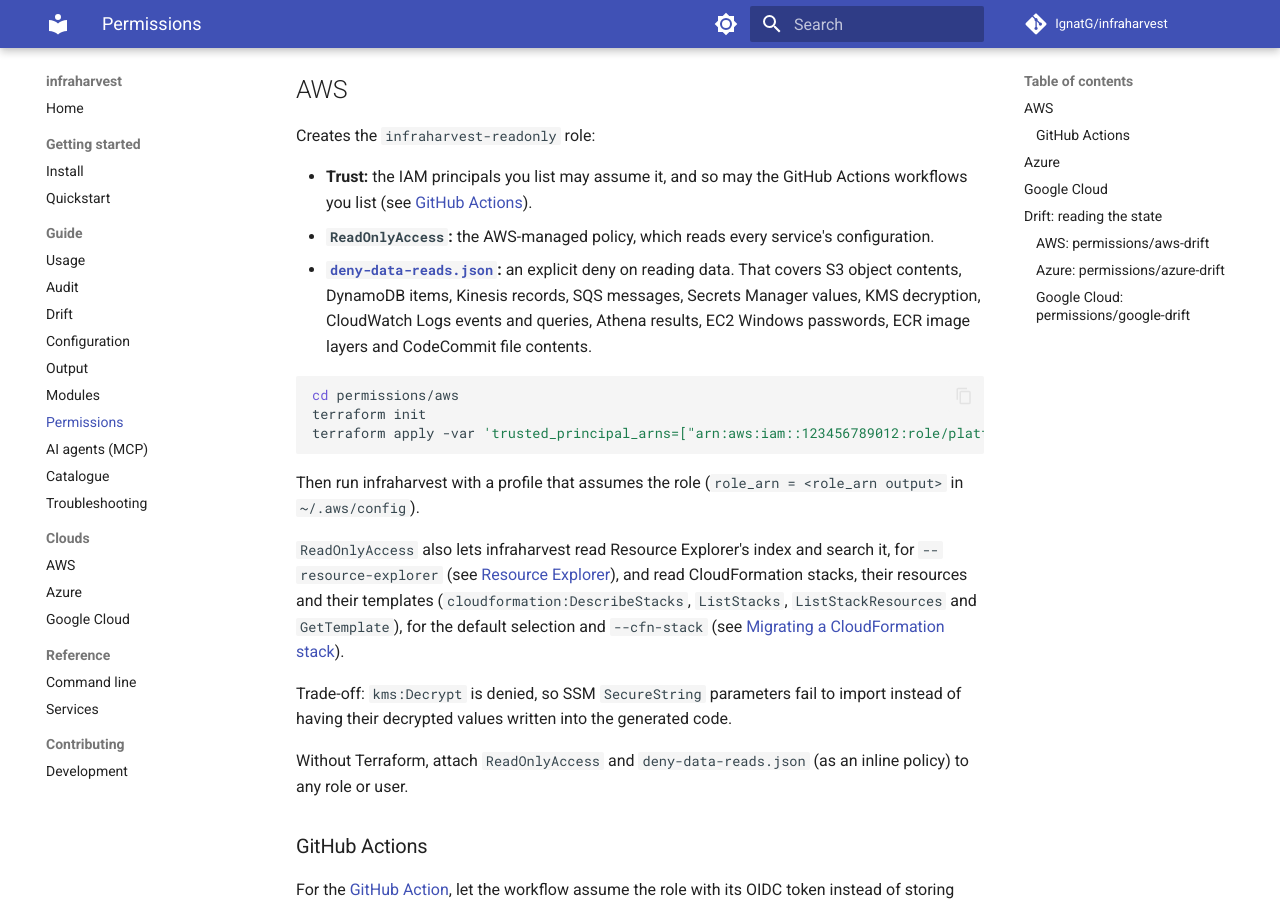
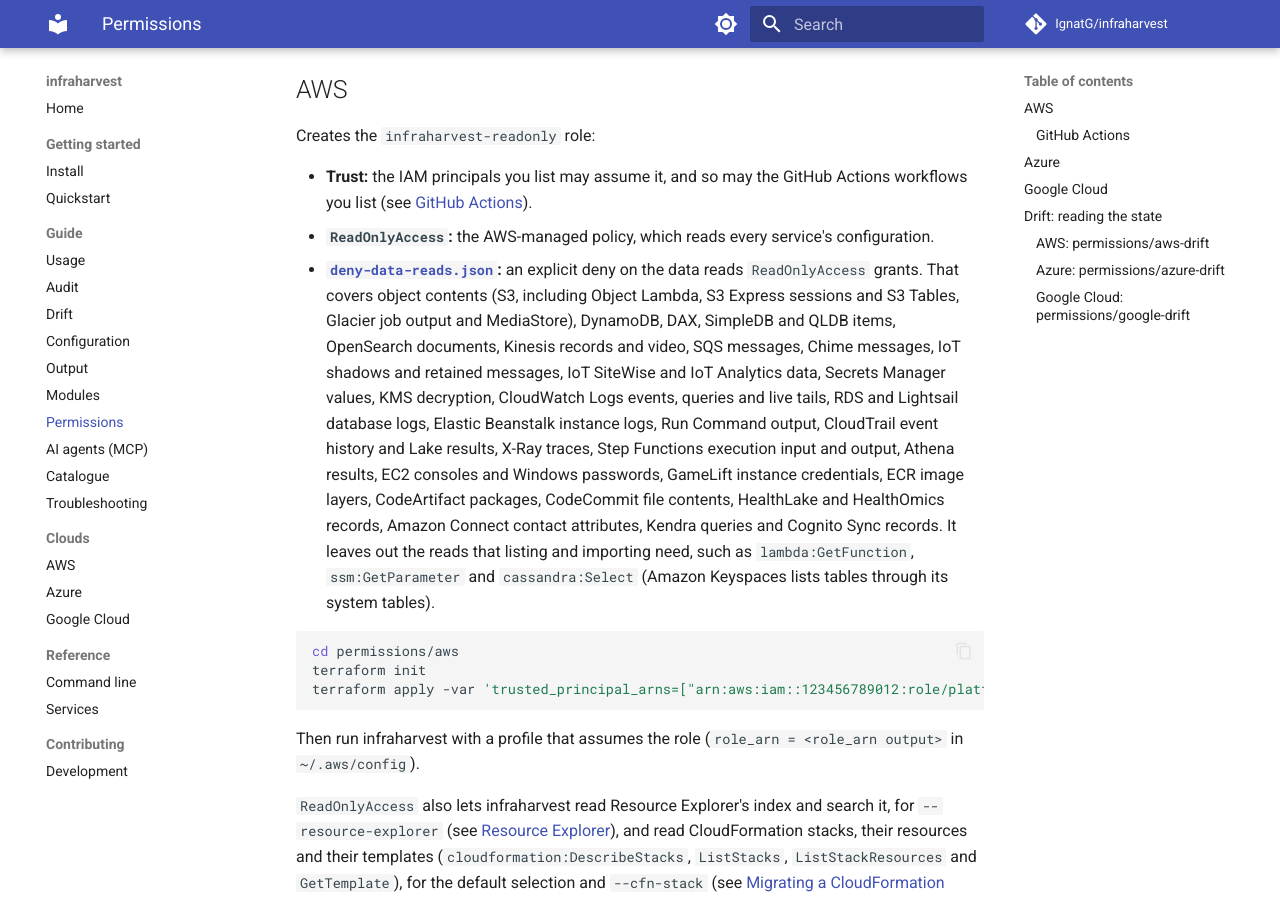
Before and after one commit to IgnatG/infraharvest, an MkDocs documentation site: the page built from docs/permissions.md, in a window 1280 px wide and 900 px high, scrolled down 343 px. Built offline with MkDocs 1.6.1 and Material for MkDocs 9.7.7, drawn with Linux system fonts in a browser that asks for light colours; comment, search, counter and statistics services are not loaded.

Commit message:
fix(permissions): deny the data reads ReadOnlyAccess v190 grants
Checked against the AWS managed policy ReadOnlyAccess, version v190
(edited 2026-09-24). Deny the data-plane reads it grants that the deny
list missed: OpenSearch documents, Glacier job output, S3 Object Lambda,
S3 Express sessions, S3 Tables data, DAX, SimpleDB and QLDB items,
Kinesis Video media, CloudWatch Logs live tails and log objects, IoT,
SiteWise and IoT Analytics data, database and instance logs, Run Command
output, CloudTrail events, X-Ray traces, Step Functions executions,
GameLift instance access, CodeArtifact packages, HealthLake and
HealthOmics records, Connect contact attributes, Kendra queries and
Cognito Sync records. None is called by the AWS listers.

````diff
--- a/docs/permissions.md
+++ b/docs/permissions.md
@@ -10,7 +10,7 @@ Creates the `infraharvest-readonly` role:
 
 - **Trust:** the IAM principals you list may assume it, and so may the GitHub Actions workflows you list (see [GitHub Actions](#github-actions)).
 - **`ReadOnlyAccess`:** the AWS-managed policy, which reads every service's configuration.
-- **[`deny-data-reads.json`](https://github.com/IgnatG/infraharvest/blob/main/permissions/aws/deny-data-reads.json):** an explicit deny on reading data. That covers S3 object contents, DynamoDB items, Kinesis records, SQS messages, Secrets Manager values, KMS decryption, CloudWatch Logs events and queries, Athena results, EC2 Windows passwords, ECR image layers and CodeCommit file contents.
+- **[`deny-data-reads.json`](https://github.com/IgnatG/infraharvest/blob/main/permissions/aws/deny-data-reads.json):** an explicit deny on the data reads `ReadOnlyAccess` grants. That covers object contents (S3, including Object Lambda, S3 Express sessions and S3 Tables, Glacier job output and MediaStore), DynamoDB, DAX, SimpleDB and QLDB items, OpenSearch documents, Kinesis records and video, SQS messages, Chime messages, IoT shadows and retained messages, IoT SiteWise and IoT Analytics data, Secrets Manager values, KMS decryption, CloudWatch Logs events, queries and live tails, RDS and Lightsail database logs, Elastic Beanstalk instance logs, Run Command output, CloudTrail event history and Lake results, X-Ray traces, Step Functions execution input and output, Athena results, EC2 consoles and Windows passwords, GameLift instance credentials, ECR image layers, CodeArtifact packages, CodeCommit file contents, HealthLake and HealthOmics records, Amazon Connect contact attributes, Kendra queries and Cognito Sync records. It leaves out the reads that listing and importing need, such as `lambda:GetFunction`, `ssm:GetParameter` and `cassandra:Select` (Amazon Keyspaces lists tables through its system tables).
 
 ```sh
 cd permissions/aws
````
Also changed, not shown: 3 other files.
